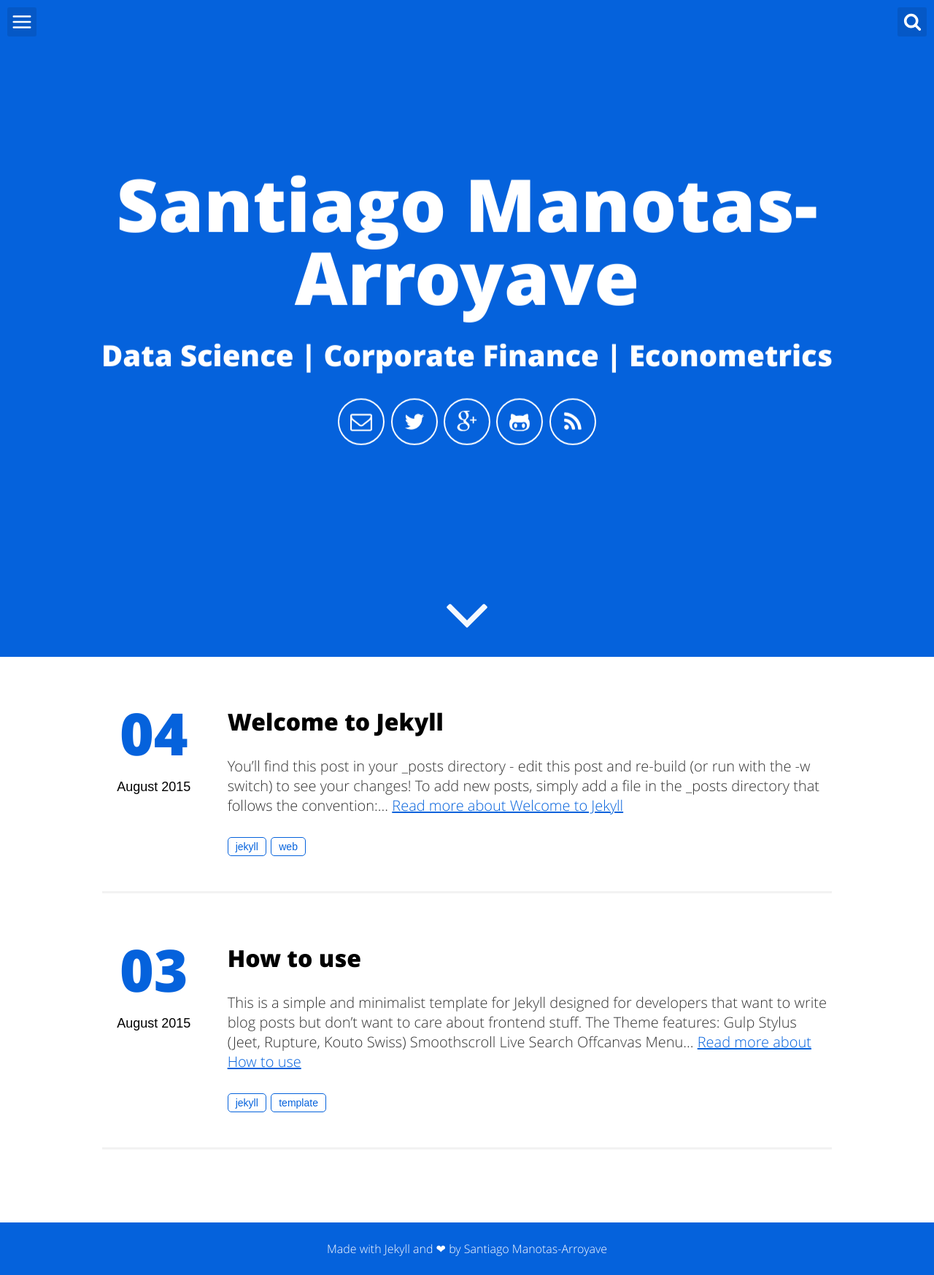
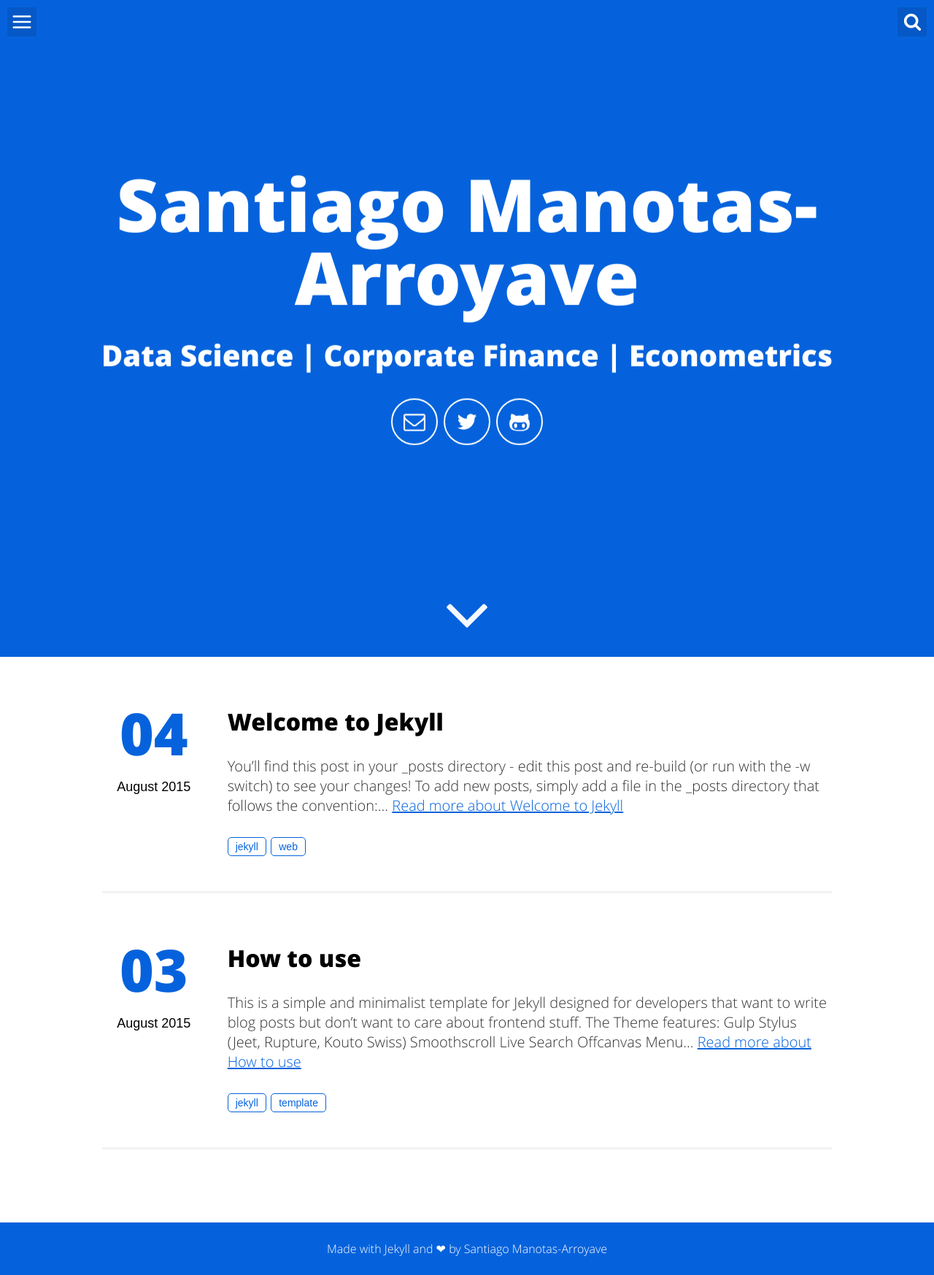
Before and after one commit to smanotasa/portfolio, a Jekyll site: the page built from index.html, in a window 1280 px wide. Shown: the whole page at 73% size. Built offline with Jekyll 4.4.1, drawn with Linux system fonts in a browser that asks for light colours.

Commit message:
Header update

```diff
--- a/_includes/header-default.html
+++ b/_includes/header-default.html
@@ -6,10 +6,8 @@
         </h1>
         <div class="icons-home">
             <a aria-label="Send email" href="mailto:{{site.email}}"><svg class="icon icon-email"><use xlink:href="#icon-email"></use></svg></a>
-            <a aria-label="My Twitter" target="_blank" href="https://twitter.com/{{site.twitter_username}}"><svg class="icon icon-twitter"><use xlink:href="#icon-twitter"></use></svg></a>
-            <a aria-label="My Google Plus" target="_blank" href="https://plus.google.com/{{site.gplus_username}}/posts"><svg class="icon icon-google-plus"><use xlink:href="#icon-google-plus"></use></svg></a>
-            <a aria-label="My Github" target="_blank" href="https://github.com/{{site.github_username}}"><svg class="icon icon-github-alt"><use xlink:href="#icon-github-alt"></use></svg></a>
-            <a aria-label="Use the RSS to get updated" target="_blank" href="{{ "/feed.xml" | prepend: site.baseurl }}"><svg class="icon icon-rss"><use xlink:href="#icon-rss"></use></svg></a>
+            <a aria-label="My Twitter" target="_blank" href="https://twitter.com/ManotasArroyave"><svg class="icon icon-twitter"><use xlink:href="#icon-twitter"></use></svg></a>
+            <a aria-label="My GitHub" target="_blank" href="https://github.com/{{site.github_username}}"><svg class="icon icon-github-alt"><use xlink:href="#icon-github-alt"></use></svg></a>
         </div>
     </div>
     <a role="button" class="down" data-scroll href="#scroll"><svg class="icon icon-angle-down"><use xlink:href="#icon-angle-down"></use></svg></a>
```
